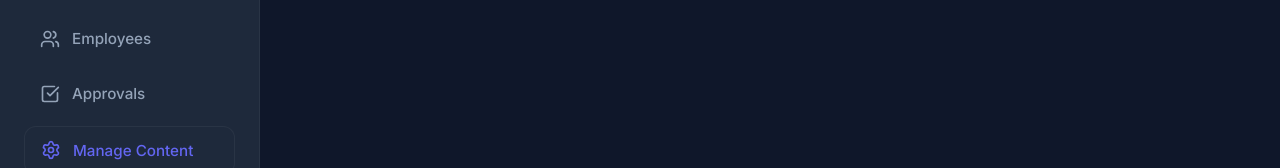
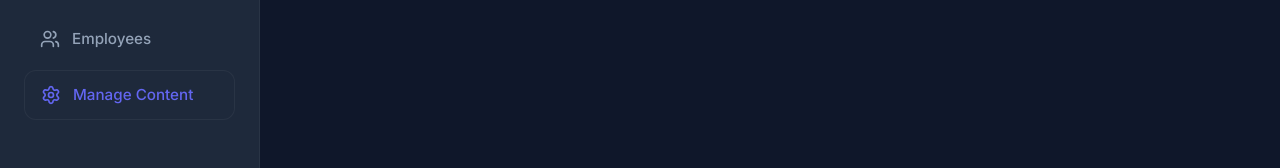
Before and after one commit to nkhllptnk/HR_Agent, a React app in the folder frontend/: page /manage-content in a window 1280 px wide. Shown: the part 152-320 px from the top of the page. Built offline with nearby package versions, Linux system fonts and the light colour scheme; no server answers; the HTML template or start-up script is replaced by a standard one.

Commit message:
chore: remove Approvals from HR sidebar and untrack pycache files

```diff
--- a/frontend/src/pages/ManageContent.jsx
+++ b/frontend/src/pages/ManageContent.jsx
@@ -1,7 +1,7 @@
 import React, { useState, useEffect } from 'react';
 import {
   Plus, Video, FileText, Trash2, Edit2, Save, X, Upload,
-  ChevronRight, ChevronDown, CheckCircle, BarChart3, Users, LayoutDashboard, Settings, LogOut, CheckSquare
+  ChevronRight, ChevronDown, CheckCircle, BarChart3, Users, LayoutDashboard, Settings, LogOut
 } from 'lucide-react';
 import { useNavigate } from 'react-router-dom';
 import api from '../api';
@@ -128,9 +128,6 @@ const ManageContent = () => {
           </button>
           <button className="nav-item">
             <Users size={20} /> Employees
-          </button>
-          <button className="nav-item">
-            <CheckSquare size={20} /> Approvals
           </button>
           <button className="nav-item active">
             <Settings size={20} /> Manage Content
```
